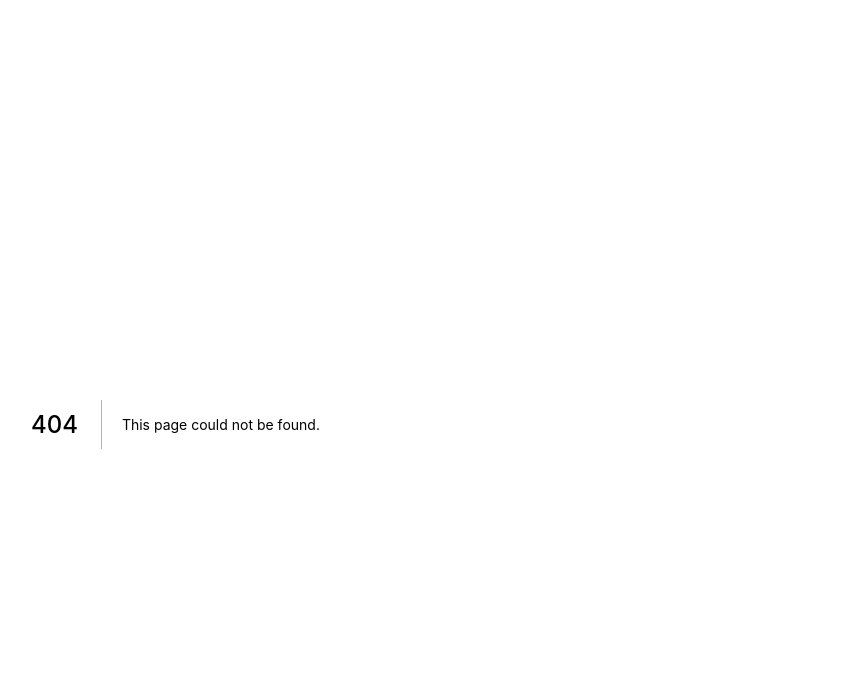
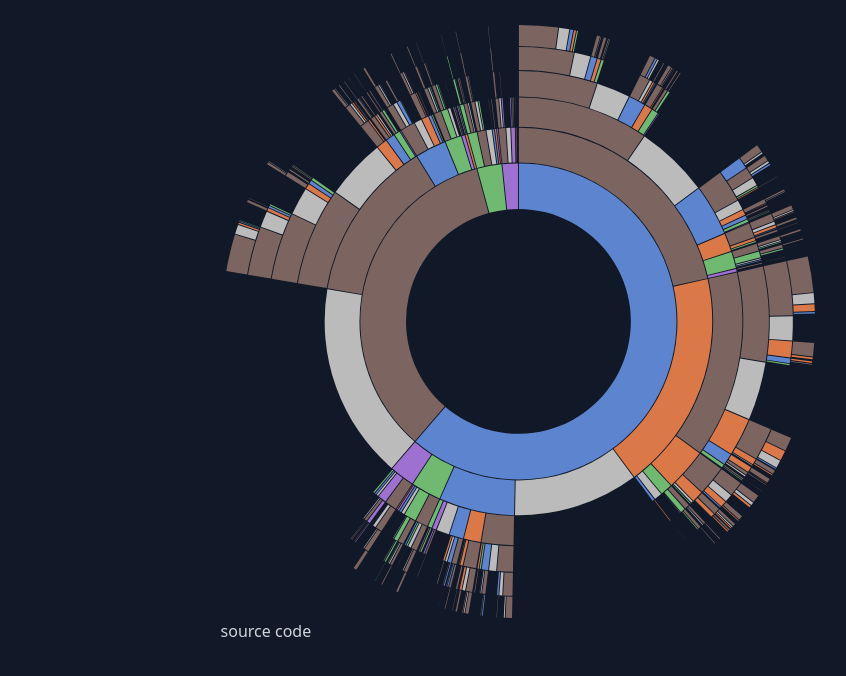
Before and after one commit to alanwsmith/d3-playground.alanwsmith.com, a Next.js app: page /sequences-sunburst in a window 1280 px wide. Before the commit this address had no page. Shown: the top 676 px of the page, without its empty margins (122-968 px from the left). Built offline with nearby package versions, Linux system fonts and the light colour scheme.

Commit message:
Starting to add source code

```diff
--- /dev/null
+++ b/components/SourceCode.js
@@ -0,0 +1,3 @@
+export default function SourceCode() {
+  return <div>source code</div>
+}
--- a/package.json
+++ b/package.json
@@ -13,6 +13,7 @@
     "d3-svg": "^0.2.2",
     "jsdom": "^19.0.0",
     "next": "12.0.8",
+    "prismjs": "^1.26.0",
     "react": "17.0.2",
     "react-dom": "17.0.2"
   },
--- a/pages/sunburst-sequences/index.js
+++ b/pages/sequences-sunburst/SequencesSunburst.js
@@ -9,7 +9,6 @@ function buildHierarchy(csv) {
     const sequence = csv[i][0]
     const size = +csv[i][1]
     if (isNaN(size)) {
-      // e.g. if this is a header row
       continue
     }
     const parts = sequence.split('-')
@@ -156,7 +155,6 @@ export default function Rectangle() {
       .selectAll('path')
       .data(
         root.descendants().filter((d) => {
-          // Don't draw the root node, and for efficiency, filter out nodes that would be too small to see
           return d.depth && d.x1 - d.x0 > 0.001
         })
       )
@@ -179,13 +177,5 @@ export default function Rectangle() {
       })
   }
 
-  return (
-    <div>
-      <div>
-        This is a Nextjs verion of the sunbusrt from
-        https://observablehq.com/@kerryrodden/sequences-sunburst
-      </div>
-      <div ref={ref}></div>
-    </div>
-  )
+  return <div ref={ref}></div>
 }
--- /dev/null
+++ b/pages/sequences-sunburst/index.js
@@ -0,0 +1,11 @@
+import SequencesSunburst from './SequencesSunburst'
+import SourceCode from '../../components/SourceCode'
+
+export default function Home() {
+  return (
+    <div>
+      <SequencesSunburst />
+      <SourceCode />
+    </div>
+  )
+}
```
Also changed, not shown: pages/sequences-sunburst/data.json (renamed from pages/sunburst-sequences/data.json), 1 other file (tests, documents, lock files or other folders).
